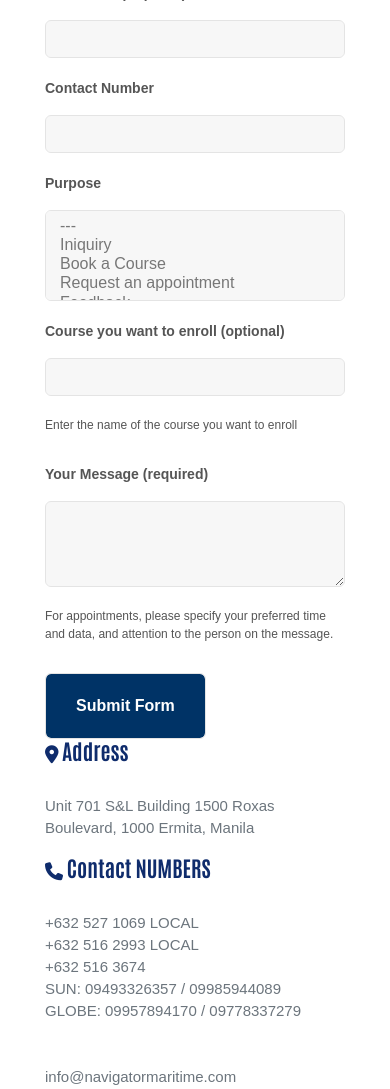
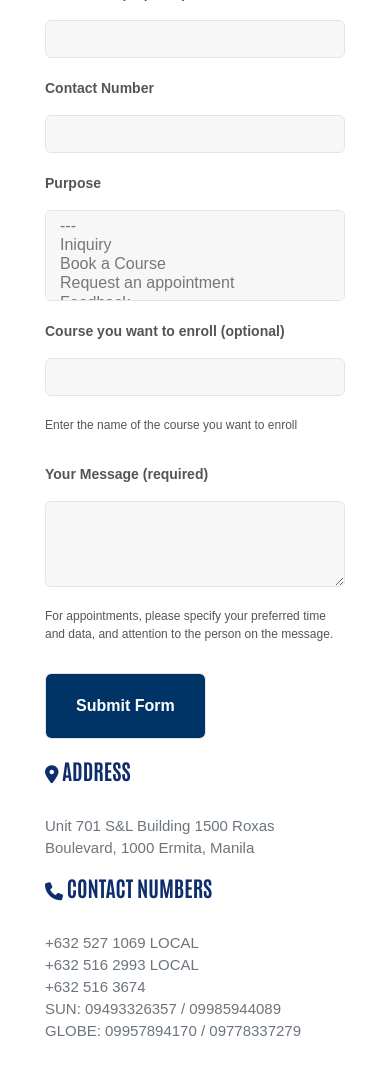
Before and after one commit to CODERELY07/navigatormaritime, a PHP site: page /contact.php in a window 390 px wide; the page is wider, and only the part inside the window is pictured. Shown: the part 734-1823 px from the top of that part. Run offline with PHP 8.4, Linux system fonts and the light colour scheme.

```diff
--- a/contact.php
+++ b/contact.php
@@ -2,11 +2,12 @@
     require_once 'includes/header.php';
 ?>
 
-<div class="container0-fluid contact-font">
+<div class="container0-fluid  contact-font">
     <div class="banner">
         <div class="rgb-bg"></div>
-        <div class="container z">
+        <div class="container contact-wrapper z">
             <h1 class="dark-color">Contact Us</h1>
+            <!-- TODO: change the style of class sub -->
             <div class="sub">
                 You are here:
                 <span xmlns:v="http://rdf.data-vocabulary.org/#"><span typeof="v:Breadcrumb"><a href="http://www.navigatormaritime.com" rel="v:url" property="v:title" class="light-color-a">Home</a> » Contact Us </span></span>
@@ -14,9 +15,9 @@
         </div>
     </div>
     <!-- Contact Form And other information -->
-    <div class="container contact-container rounded-0">
+    <div class="container contact-container contact-wrapper rounded-0">
         <div class="contact-form row">
-            <form action="forms/submit-contact.php" class="col-lg-6">
+            <form action="forms/submit-contact.php" class="col-lg-6" method="post">
                 <div class="inputField">
                     <label for="name">Your Name (required)</label>
                     <div class="form-group">
@@ -24,21 +25,21 @@
                     </div>
                 </div>
                 <div class="inputField">
-                    <label for="name">Your Email (required)</label>
+                    <label for="email">Your Email (required)</label>
                     <div class="form-group">
                         <input class="form-control" type="email" id="email" name="email">
                     </div>
                 </div>
                 <div class="inputField">
-                    <label for="name">Contact Number</label>
+                    <label for="contact-number">Contact Number</label>
                     <div class="form-group">
                         <input class="form-control" type="text" id="contact-number" name="contact-number">
                     </div>
                 </div>
                 <div class="inputField">
-                    <label for="name">Purpose</label>
+                    <label for="select-purpose">Purpose</label>
                     <div class="form-group">
-                        <select class="form-control" id="select-purpose" name="select-purpose" multiple required>
+                        <select class="form-control" id="select-purpose" name="select-purpose[]" multiple required>
                             <option value>---</option>
                             <option value="Inquiry">Iniquiry</option>
                             <option value="Book a Course">Book a Course</option>
@@ -48,13 +49,13 @@
                     </div>
                 </div>
                 <div class="inputField">
-                    <label for="name">Course you want to enroll (optional)</label>
+                    <label for="course">Course you want to enroll (optional)</label>
                     <div class="form-group">
                         <input class="form-control" type="text" id="course" name="course">
                         <p><small>Enter the name of the course you want to enroll</small></p>
                 </div>
                 <div class="inputField">
-                    <label for="name">Your Message (required)</label>
+                    <label for="message">Your Message (required)</label>
                     <div class="form-group">
                         <textarea class="form-control"  name="message" id="message" rows="3">
                         </textarea>
@@ -65,15 +66,16 @@
                 </div>
             </form>
             <div class="aside col-lg-6">
+                 <!-- TODO: Add margin top -->
                 <div class="row">
                     <div class="col-lg-6 text-secondary">
                     <i class="fa-solid fa-location-dot dark-color"></i>
-                        <h4 class="dark-color d-inline bolder mt">Address</h4>
+                        <h4 class="dark-color d-inline text-capitalize bolder mt">Address</h4>
                         <p class="mt">Unit 701 S&L Building 1500 Roxas Boulevard, 1000 Ermita, Manila</p>
                     </div>
                     <div class="col-lg-6 text-secondary">
                         <i class="fa-solid fa-phone dark-color"></i>
-                        <h4 class="dark-color bolder d-inline pt-3">Contact NUMBERS</h4>
+                        <h4 class="dark-color text-capitalize bolder d-inline pt-3">Contact NUMBERS</h4>
                         <p class="mt">
                         +632 527 1069 LOCAL <br>
                         +632 516 2993 LOCAL <br>
@@ -91,7 +93,6 @@
                 </div>
             </div>
         </div>
-
     </div>
 </div>
 
--- a/css/contact.css
+++ b/css/contact.css
@@ -1,5 +1,5 @@
-.banner{
-    background: url('https://www.shutterstock.com/image-photo/container-cargo-ship-ocean-sunset-600nw-2195254515.jpg');
+.banner {
+  background: url("https://www.shutterstock.com/image-photo/container-cargo-ship-ocean-sunset-600nw-2195254515.jpg");
   height: max-content;
   width: 100%;
   padding: 60px 0 220px;
@@ -8,79 +8,106 @@
   background-repeat: no-repeat;
   position: relative;
 }
-.rgb-bg{
+.rgb-bg {
   position: absolute;
   top: 0;
   height: 100%;
   width: 100%;
   background-color: rgba(255, 255, 255, 0.5);
 }
-.z{
+.z {
   position: relative;
 }
 .contact-font label,
 .contact-font p,
 .contact-font small,
-.contact-font .sub ,
+.contact-font .sub,
 .contact-font .sub a,
-.contact-font input[type="submit"]{
+.contact-font input[type="submit"] {
   font-weight: lighter;
   font-family: Arial, Helvetica, sans-serif;
   margin-top: 20px;
 }
-.contact-container input,textarea,select,option{
+.contact-container input,
+textarea,
+select,
+option {
   font-size: 16px;
   font-family: Arial, Helvetica, sans-serif;
 }
-.banner h1{
+.banner h1 {
   font-weight: bolder;
   font-size: 42px;
 }
-.contact-container{
+.contact-container {
   background-color: #fff;
   position: relative;
   z-index: 10;
+  margin-bottom: 200px;
   padding: 40px 45px;
   margin-top: -170px;
 }
-.contact-container form label{
-    font-size: 14px ;
+.contact-container form label {
+  font-size: 14px;
   color: #555;
   display: block;
-    font-weight:600;
+  font-weight: 600;
   margin-bottom: 16px;
 }
-.contact-container form small{
+.contact-container form small {
   color: #555;
   display: block;
   font-weight: lighter;
   margin-bottom: 30px;
-    font-size: 12px
+  font-size: 12px;
 }
-.contact-container i{
+.contact-container i {
   font-size: 18px;
 }
-.contact-container .aside p{
+.contact-container .aside p {
   font-size: 15px;
   line-height: normal;
 }
-form input[type="submit"]{
+form input[type="submit"] {
   color: #fff;
   font-weight: bolder !important;
   width: max-content;
   padding: 20px 30px;
+  margin-bottom: 20px;
   font-size: 16px;
-    transition: background .5s ease-in-out;
+  transition: background 0.5s ease-in-out;
 }
-form input[type="submit"]:hover{
+form input[type="submit"]:hover {
   background: #2230b1;
 }
-.mt{
+.mt {
   margin-top: 30px !important;
   line-height: 22px !important;
 }
-.form-control{
-    background-color:#f7f7f7 ;
+.form-control {
+  background-color: #f7f7f7;
   color: #777;
   border: 1px solid #e4e4e4;
 }
+.text-capitalize {
+  text-transform: uppercase !important;
+}
+@media only screen and (max-width: 960px) {
+  .contact-container input[type="text"],
+  .contact-container input[type="email"] {
+    width: 210px;
+  }
+}
+@media only screen and (max-width: 770px) {
+  .contact-container input[type="text"],
+  .contact-container input[type="email"] {
+    width: 100%;
+  }
+  .contact-wrapper {
+    width: 500px;
+  }
+  .contact-wrapper h1,
+  .contact-wrapper .sub {
+    padding-left: 20px;
+  }
+}
```
Also changed, not shown: forms/submit-contact.php (+22 -1 lines), css/general-style.css (line endings or trailing spaces). Lines whose indentation alone changed are shown as unchanged.
